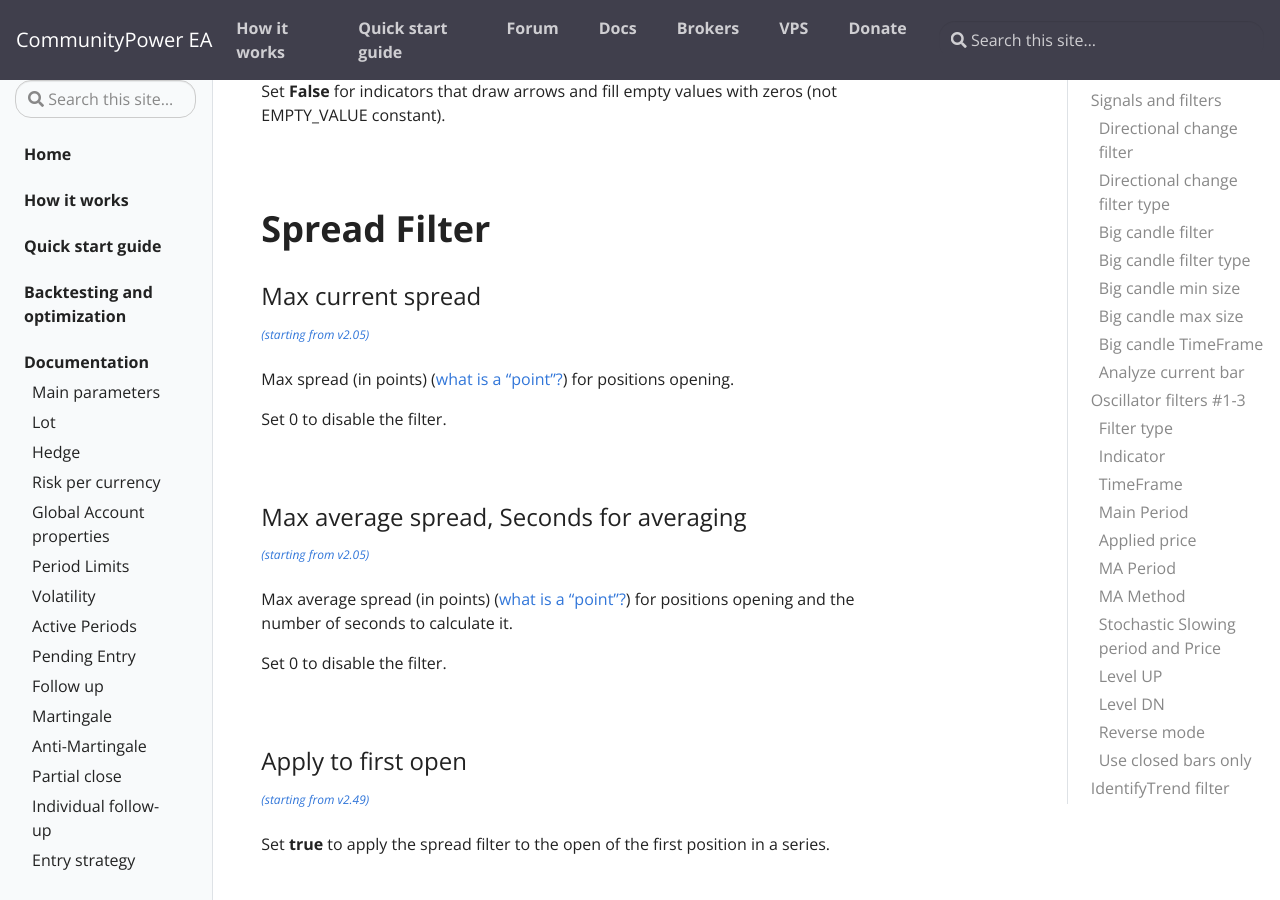
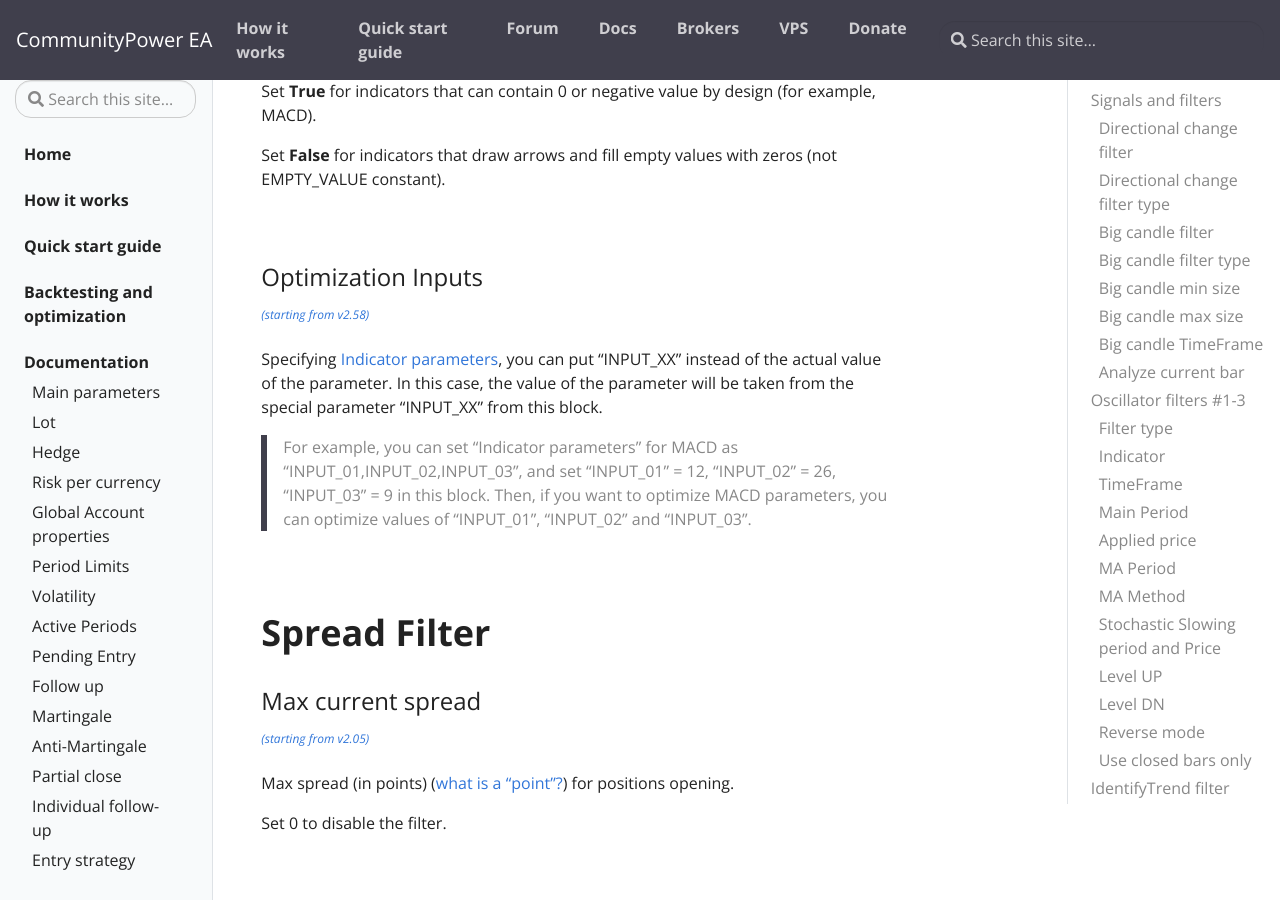
Before and after one commit to komposter/CommunityPowerEA.com, a Jekyll site: the page built from _docs/signals-and-filters.md, in a window 1280 px wide and 900 px high, scrolled down 40070 px. Built offline with Jekyll 4.4.1, drawn with Linux system fonts in a browser that asks for light colours; some of the changed text lies outside the part shown.

Commit message:
Content change

```diff
--- a/_docs/signals-and-filters.md
+++ b/_docs/signals-and-filters.md
@@ -1264,6 +1264,8 @@
 
 String parameters must be enclosed in single quotes.
 
+Starting from v2.58, you can use ["INPUT_XX" macros](#optimization-inputs) to replace the parameter value with the special parameter that could be optimized.
+
 {% include alert.html type="warning" title="Warning" content="Indicators with 'parameters groups' can't be used with parameters specified!" %}
 
 <br />
@@ -1378,6 +1380,16 @@
 
 Set **False** for indicators that draw arrows and fill empty values with zeros (not EMPTY_VALUE constant).
 
+<br />
+
+### Optimization Inputs
+<sup>[*(starting from v2.58)*](/docs/versions-history#20231127-1226-258)</sup>
+
+Specifying [Indicator parameters](#indicator-parameters), you can put "INPUT_XX" instead of the actual value of the parameter.
+In this case, the value of the parameter will be taken from the special parameter "INPUT_XX" from this block.
+
+> For example, you can set "Indicator parameters" for MACD as "INPUT_01,INPUT_02,INPUT_03", and set "INPUT_01" = 12, "INPUT_02" = 26, "INPUT_03" = 9 in this block.
+> Then, if you want to optimize MACD parameters, you can optimize values of "INPUT_01", "INPUT_02" and "INPUT_03".
 
 <br />
 <br />
@@ -1385,7 +1397,6 @@
 # Spread Filter
 
 ### Max current spread
-
 <sup>[*(starting from v2.05)*](/docs/versions-history#20200421-205)</sup>
 
 Max spread (in points) ([what is a "point"?](/docs/FAQ/what-is-a-point)) for positions opening.
```
Also changed, not shown: _docs/versions-history.md (+1 -0 lines).
